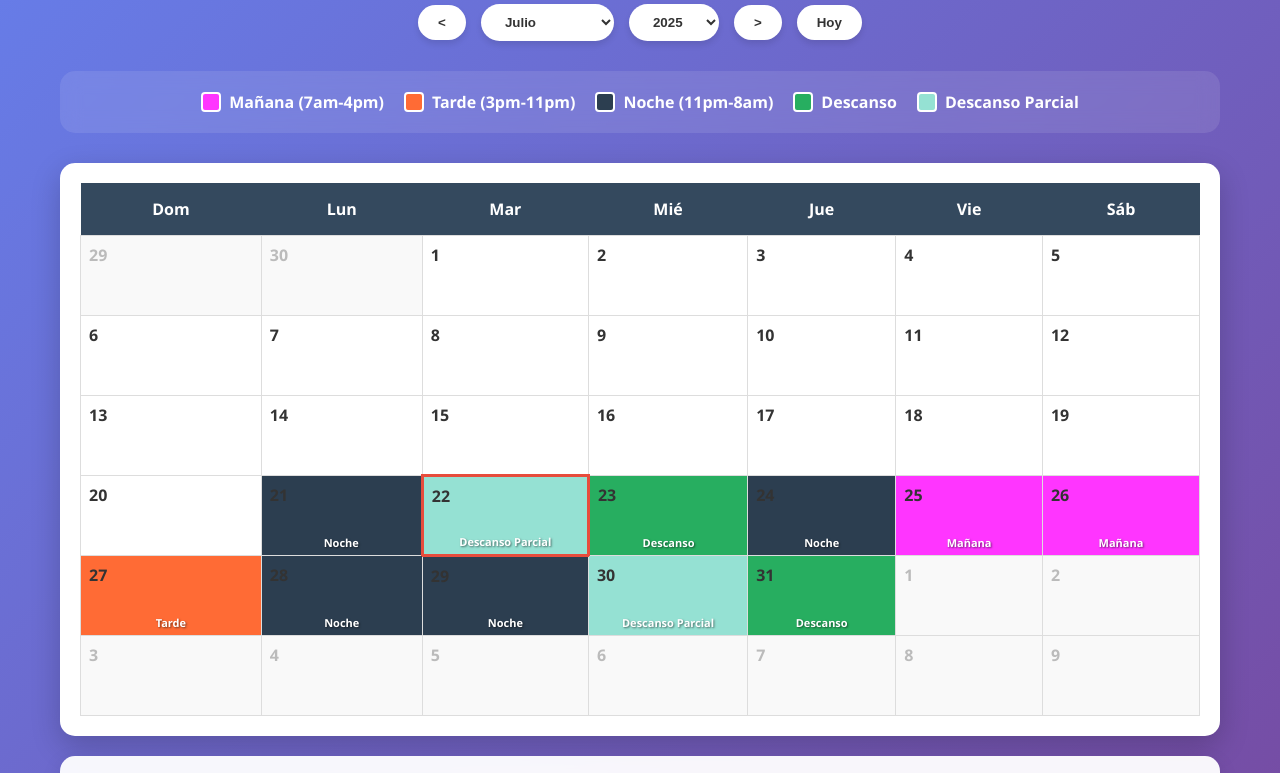
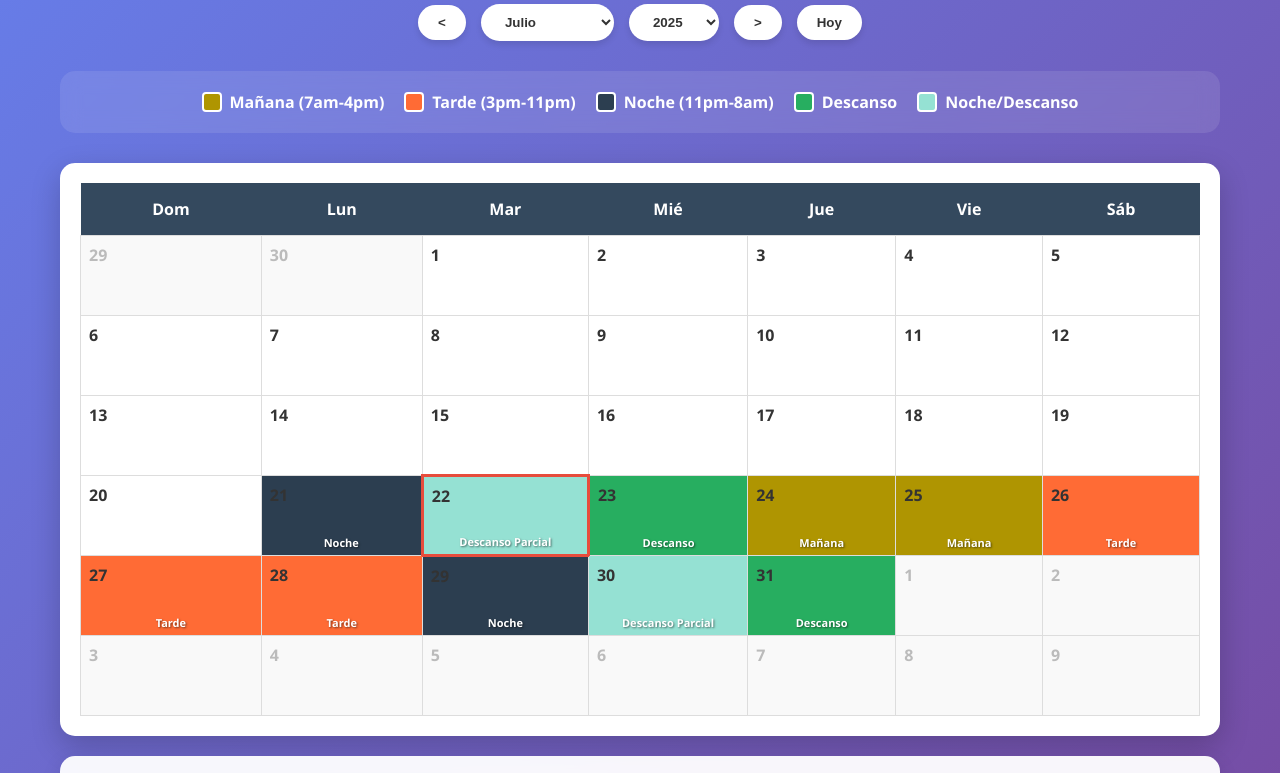
Before and after one commit to Sharkyiex/calendario, a plain HTML site: page index.html in a window 1280 px wide. Shown: the part 91-864 px from the top of the page. Drawn offline with Linux system fonts and the light colour scheme.

Commit message:
Update fechas

```diff
--- a/index.html
+++ b/index.html
@@ -88,7 +88,7 @@
             border: 2px solid white;
         }
 
-        .morning { background-color: #ff35ff; }
+        .morning { background-color: #af9501; }
         .afternoon { background-color: #FF6B35; }
         .night { background-color: #2C3E50; }
         .rest { background-color: #27AE60; }
@@ -199,7 +199,7 @@
 <body>
     <div class="container">
         <header>
-            <h1>Mi Calendario de Turnos</h1>
+            <h1>Calendario de turnos</h1>
             <div class="controls">
                 <button id="prevMonth">&lt;</button>
                 <select id="monthSelect"></select>
@@ -228,7 +228,7 @@
             </div>
             <div class="legend-item">
                 <div class="color-box partial-rest"></div>
-                <span>Descanso Parcial</span>
+                <span>Noche/Descanso</span>
             </div>
         </div>
 
@@ -347,105 +347,72 @@
 
                 if (daysDiff < 0) return null; // Antes del inicio del patrón
 
-                // Determinar qué semana estamos (cada 7 días)
-                const weekNumber = Math.floor(daysDiff / 7);
+                // El patrón completo es de 8 días y se repite:
+                // 1 día noche → descanso parcial → descanso completo → 2 mañanas → 2 tardes → 1 noche
+                // Pero cada ciclo los descansos se corren 1 día hacia adelante cada semana
+
+                const weeksElapsed = Math.floor(daysDiff / 7);
                 const dayInWeek = daysDiff % 7;
 
-                // Patrón base de una semana (sin considerar los descansos que se corren)
-                // Lun-Mar: Noche, Miér: Parcial, Jue: Rest, Vie-Sáb: Mañana, Dom: Tarde
-                let basePattern = ['night', 'night', 'partial-rest', 'rest', 'morning', 'morning', 'afternoon'];
+                // Calculamos dónde van los descansos esta semana (se corren cada semana)
+                const basePartialRestDay = 1; // Originalmente martes (día 1)
+                const baseFullRestDay = 2;    // Originalmente miércoles (día 2)
 
-                // Los días de descanso se corren cada semana
-                // Semana 0: descanso parcial martes (día 1), descanso miércoles (día 2)
-                // Semana 1: descanso parcial miércoles (día 2), descanso jueves (día 3)
-                // Semana 2: descanso parcial jueves (día 3), descanso viernes (día 4)
-                // etc.
+                const partialRestDay = (basePartialRestDay + weeksElapsed) % 7;
+                const fullRestDay = (baseFullRestDay + weeksElapsed) % 7;
 
-                // Calculamos dónde van los descansos esta semana
-                const partialRestDay = (1 + weekNumber) % 7; // Se mueve cada semana
-                const fullRestDay = (2 + weekNumber) % 7;    // Se mueve cada semana
+                // Si el día actual es uno de los descansos
+                if (dayInWeek === partialRestDay) {
+                    return 'partial-rest';
+                }
+                if (dayInWeek === fullRestDay) {
+                    return 'rest';
+                }
 
-                // Creamos el patrón para esta semana específica
-                let weekPattern = [];
+                // Para los días de trabajo, necesitamos determinar la secuencia
+                // El patrón después de cada descanso es: 2 mañanas → 2 tardes → 2 noches
+                // Pero necesitamos considerar que los descansos se mueven
 
+                // Creamos un array de 7 días para esta semana
+                let weekSchedule = new Array(7);
+
+                // Primero asignamos los descansos
+                weekSchedule[partialRestDay] = 'partial-rest';
+                weekSchedule[fullRestDay] = 'rest';
+
+                // Ahora necesitamos llenar los 5 días restantes con: 2 mañanas, 2 tardes, 1 noche
+                // El patrón debe mantener la secuencia después del descanso completo
+
+                let workDays = [];
                 for (let i = 0; i < 7; i++) {
-                    if (i === partialRestDay) {
-                        weekPattern[i] = 'partial-rest';
-                    } else if (i === fullRestDay) {
-                        weekPattern[i] = 'rest';
-                    } else {
-                        // Llenamos con el patrón de trabajo base
-                        // Necesitamos distribuir: 2 noches, 2 mañanas, 2 tardes en los 5 días restantes
-
-                        // Contamos cuántos días de cada tipo necesitamos aún
-                        let nightsNeeded = 2;
-                        let morningsNeeded = 2;
-                        let afternoonsNeeded = 1;
-
-                        // Asignamos según posición, evitando los días de descanso
-                        if (i < partialRestDay && i < fullRestDay) {
-                            // Antes de ambos descansos
-                            if (nightsNeeded > 0) {
-                                weekPattern[i] = 'night';
-                                nightsNeeded--;
-                            } else if (morningsNeeded > 0) {
-                                weekPattern[i] = 'morning';
-                                morningsNeeded--;
-                            } else {
-                                weekPattern[i] = 'afternoon';
-                                afternoonsNeeded--;
-                            }
-                        } else if (i > Math.max(partialRestDay, fullRestDay)) {
-                            // Después de ambos descansos
-                            if (morningsNeeded > 0) {
-                                weekPattern[i] = 'morning';
-                                morningsNeeded--;
-                            } else if (afternoonsNeeded > 0) {
-                                weekPattern[i] = 'afternoon';
-                                afternoonsNeeded--;
-                            } else {
-                                weekPattern[i] = 'night';
-                                nightsNeeded--;
-                            }
-                        } else {
-                            // Entre los descansos
-                            if (i > Math.min(partialRestDay, fullRestDay) && i < Math.max(partialRestDay, fullRestDay)) {
-                                if (nightsNeeded > 0) {
-                                    weekPattern[i] = 'night';
-                                    nightsNeeded--;
-                                } else if (morningsNeeded > 0) {
-                                    weekPattern[i] = 'morning';
-                                    morningsNeeded--;
-                                } else {
-                                    weekPattern[i] = 'afternoon';
-                                    afternoonsNeeded--;
-                                }
-                            }
-                        }
+                    if (weekSchedule[i] === undefined) {
+                        workDays.push(i);
                     }
                 }
 
-                // Patrón más simple y directo basado en tu descripción exacta:
-                // Cada semana los descansos se corren 1 día
-                // Mantenemos el patrón: 2 noches, 2 mañanas, 2 tardes + descansos
+                // Ordenamos los días de trabajo y asignamos según la secuencia
+                // Después del descanso completo: 2 mañanas → 2 tardes → 1 noche
 
-                // Patrón base que se repite cada semana, pero los descansos se mueven
-                const shiftCycle = ['night', 'night', 'morning', 'morning', 'afternoon', 'afternoon'];
-                let currentShiftIndex = 0;
+                // Encontramos el índice del día después del descanso completo
+                let dayAfterRest = (fullRestDay + 1) % 7;
 
-                weekPattern = [];
+                // Reordenamos workDays empezando desde el día después del descanso
+                let orderedWorkDays = [];
                 for (let i = 0; i < 7; i++) {
-                    if (i === partialRestDay) {
-                        weekPattern[i] = 'partial-rest';
-                    } else if (i === fullRestDay) {
-                        weekPattern[i] = 'rest';
-                    } else {
-                        weekPattern[i] = shiftCycle[currentShiftIndex % shiftCycle.length];
-                        currentShiftIndex++;
+                    let checkDay = (dayAfterRest + i) % 7;
+                    if (workDays.includes(checkDay)) {
+                        orderedWorkDays.push(checkDay);
                     }
                 }
 
-                return weekPattern[dayInWeek];
+                // Asignamos según el patrón: 2 mañanas → 2 tardes → 1 noche
+                const shiftPattern = ['morning', 'morning', 'afternoon', 'afternoon', 'night'];
+
+                for (let i = 0; i < orderedWorkDays.length && i < shiftPattern.length; i++) {
+                    weekSchedule[orderedWorkDays[i]] = shiftPattern[i];
+                }
+
+                return weekSchedule[dayInWeek] || null;
             }
 
             updateCalendar() {
```
